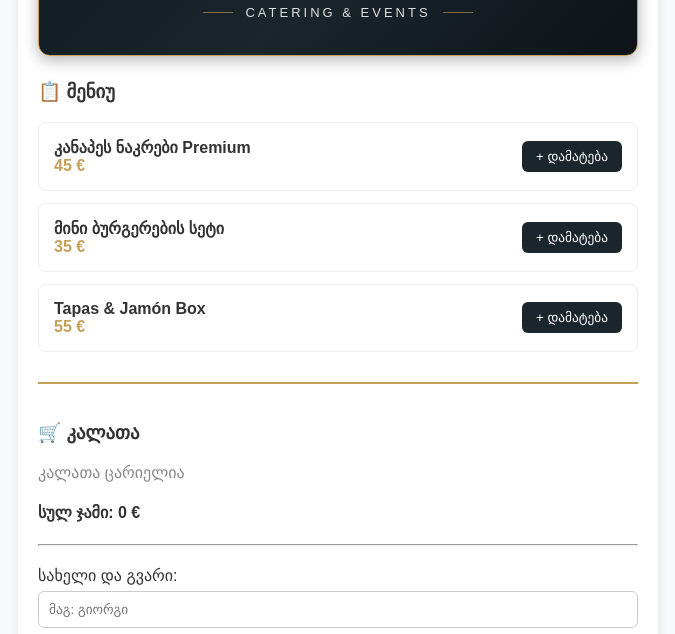
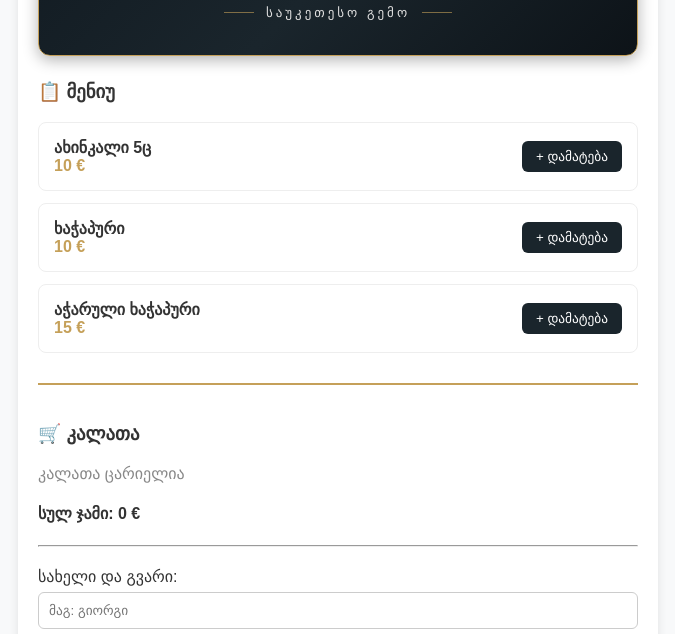
Before and after one commit to Macharashvili1999/RoyalTaste, a plain HTML site: page index.html in a window 1280 px wide. Shown: the part 166-800 px from the top of the page, without its empty margins (302-977 px from the left). Drawn offline with Linux system fonts and the light colour scheme.

Commit message:
Fix HTML encoding issues in index.html

```diff
--- a/index.html
+++ b/index.html
@@ -55,7 +55,7 @@
   <div style="display: flex; align-items: center; justify-content: center; margin-top: 8px;">
     <span style="height: 1px; width: 30px; background: #c5a059; opacity: 0.6;"></span>
     <p style="color: #e0e0e0; font-family: Arial, sans-serif; font-size: 13px; letter-spacing: 3px; margin: 0 12px; text-transform: uppercase; font-weight: 300;">
-      Catering & Events
+      საუკეთესო გემო
     </p>
     <span style="height: 1px; width: 30px; background: #c5a059; opacity: 0.6;"></span>
   </div>
@@ -68,26 +68,26 @@
 
   <div class="card">
     <div>
-      <div class="card-title">კანაპეს ნაკრები Premium</div>
-      <div class="card-price">45 €</div>
+      <div class="card-title">ახინკალი 5ც</div>
+      <div class="card-price">10 €</div>
     </div>
-    <button class="add-btn" onclick="addToCart('კანაპეს ნაკრები Premium', 45)">+ დამატება</button>
+    <button class="add-btn" onclick="addToCart('ხინკალი 5ც', 10)">+ დამატება</button>
   </div>
 
   <div class="card">
     <div>
-      <div class="card-title">მინი ბურგერების სეტი</div>
-      <div class="card-price">35 €</div>
+      <div class="card-title">ხაჭაპური</div>
+      <div class="card-price">10 €</div>
     </div>
-    <button class="add-btn" onclick="addToCart('მინი ბურგერების სეტი', 35)">+ დამატება</button>
+    <button class="add-btn" onclick="addToCart('ხაჭაპური', 10)">+ დამატება</button>
   </div>
 
   <div class="card">
     <div>
-      <div class="card-title">Tapas & Jamón Box</div>
-      <div class="card-price">55 €</div>
+      <div class="card-title">აჭარული ხაჭაპური</div>
+      <div class="card-price">15 €</div>
     </div>
-    <button class="add-btn" onclick="addToCart('Tapas & Jamón Box', 55)">+ დამატება</button>
+    <button class="add-btn" onclick="addToCart('აჭარული ხაჭაპური', 15)">+ დამატება</button>
   </div>
 
   <!-- კალათა და შეკვეთა -->
@@ -105,7 +105,7 @@
     <input type="text" id="client-phone" class="inp" placeholder="მაგ: +34 600 000 000">
 
     <label>მისამართი:</label>
-    <input type="text" id="client-address" class="inp" placeholder="ქუჩა, ნომერი, ქალაქი">
+    <input type="text" id="client-address" class="inp" placeholder="ქუჩა, ნომერი, ქალაქი, პოსტკოდი">
 
     <button class="wa-btn" onclick="sendToWhatsApp()">📲 შეკვეთა WhatsApp-ით</button>
   </div>
```
